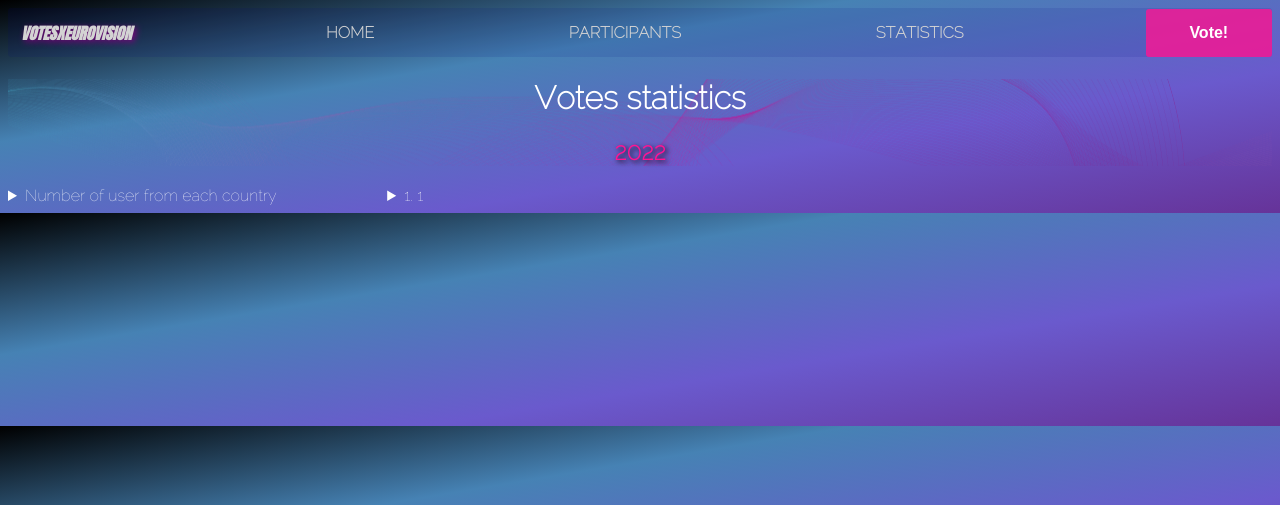
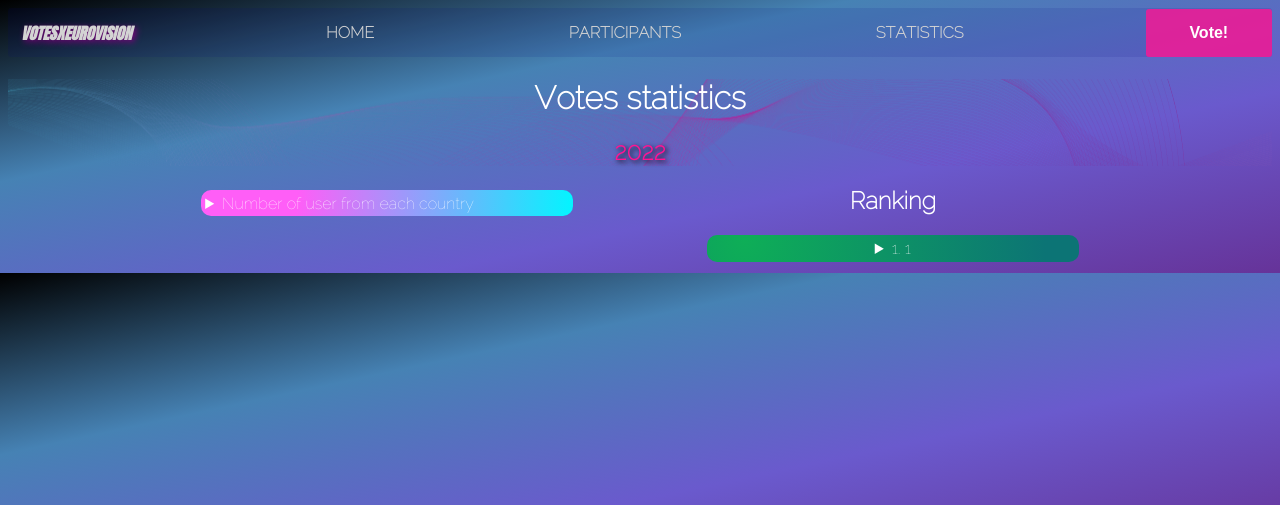
Before and after one commit to francescomarins/WMT-Webpage, a PHP site: page /statistics.php in a window 1280 px wide. Shown: the top 505 px of the page. Run offline with PHP 8.4, Linux system fonts and the light colour scheme; tables that the repository leaves empty or names only in its code hold one stand-in row (values such as "Sample post"); some libraries are stand-ins or nearby versions.

Commit message:
statistics almost ok

```diff
--- a/mycss.css
+++ b/mycss.css
@@ -151,12 +151,23 @@ iframe {
 
 .countries_container {
   width: 30%;
+  margin-left: 15%;
   float: left;
 }
 .artists_container {
-  width: 70%;
-  margin-left: 30%;
-  align-items: center;
+  text-align: center;
+  width:30%;
+  margin-left: 55%;
+}
+summary {
+  background-image: radial-gradient( circle farthest-corner at 10% 20%,  rgba(255,94,247,1) 17.8%, rgba(2,245,255,1) 100.2% );
+  padding: 1%;
+  margin: 1%;
+  border-radius: 10px;
+}
+
+summary[name="1"], summary[name="2"], summary[name="3"] {
+  background-image: radial-gradient(circle farthest-corner at 10% 20%, rgba(14,174,87,1) 0%, rgba(12,116,117,1) 90%);
 }
 
 .city {
--- a/statistics.php
+++ b/statistics.php
@@ -36,11 +36,15 @@
   }
 
   $votesperartist = array();
+  foreach (array_keys($artists) as $key) {
+    $votesperartist["$key"] = 0;
+  }
   $result = mysqli_query($con, "SELECT `country`, SUM(votes) as tot_votes FROM votes GROUP BY country ORDER BY 2 DESC");
   while($row = mysqli_fetch_assoc($result)) {
     $country = $row['country'];
-    $votesperartist["$country"] = $row['tot_votes'];
+    $votesperartist["$country"] = (int)$row['tot_votes'];
   }
+  arsort($votesperartist);
   ?>
   <script type="text/javascript">
   function display_totals() {
@@ -97,63 +101,6 @@
 
     Plotly.newPlot('countriespie', data, layout);
   }
-
-  function display_ranking(country) {
-    let fors = document.getElementsByClassName("for");
-    let for_values = new Array();
-    let for_countries = new Array();
-    let total = 0;
-
-    for (var i = 0; i < fors.length; i++) {
-      var item = fors[i];
-      total = total + parseInt(item.innerHTML);
-    }
-
-    var limit = (fors.length < 5) ? fors.length : 5;
-    for (var i = 0; i < limit; i++) {
-      var item = fors[i];
-      for_countries[i] = item.getAttribute('name');
-      for_values[i] = parseInt(item.innerHTML)*1.0 / total * 100;
-    }
-
-    if(fors.length > 5) {
-      for_countries[5] = "Others";
-      var others_value = 0;
-      for (var i = 5; i < fors.length; i++) {
-        var item = fors[i];
-        others_value = others_value + parseInt(item.innerHTML);
-      }
-      for_values[5] = others_value*1.0 / total * 100;
-    }
-
-    var colours_array = ["90e0ef","48cae4","00b4d8","0096c7","0077b6","023e8a","03045e"];
-
-    var data = [{
-      values: for_values,
-      labels: for_countries,
-      type: 'pie',
-      hoverinfo: 'label+percent',
-      marker: {
-        colors: colours_array
-      }
-    }];
-
-    var layout = {
-      paper_bgcolor: 'rgba(0,0,0,0)',
-      plot_bgcolor: 'rgba(0,0,0,0)',
-      font: {
-        color: 'white'
-      },
-      hoverlabel: {
-        bordercolor: 'white'
-      },
-      showlegend: false
-    }
-
-    el_name = country + "_pie";
-    Plotly.newPlot(el_name, data, layout);
-  }
-
   </script>
 </head>
 <body>
@@ -187,15 +134,20 @@
       </script>
   </section>
   <section id="artists_container" class="artists_container">
+    <h2>Ranking</h2>
     <?php
     $order = 1;
+    $currentvotes = 0;
+    $previousvotes = -1;
     foreach(array_keys($votesperartist) as $key) {
-      echo "<details><summary>$order. $key</summary>";
-      echo "<div name='$key' class='for' hidden>$votesperartist[$key]</div>";
-      echo "<p id='$key"."_pie'></p>";
+        $currentvotes = $votesperartist[$key];
+      if($currentvotes != $previousvotes && $previousvotes != -1) {
+        $order++;
+      }
+      echo "<details><summary name='$order'>$order. $key</summary>";
+      echo "<table><th>Singer</th><th>Song</th><th>Votes</th><tr><td>" . $artists[$key]->get_name() ."</td><td>" . $artists[$key]->get_song() ."</td><td name='$key' class='for'>$votesperartist[$key]</td></tr></table>";
       echo "</details>";
-      $order++;
-      echo "<script type='text/javascript'>display_ranking('".$key."');</script>";
+      $previousvotes = $currentvotes;
     }
     ?>
   </section>
```
Lines whose indentation alone changed are shown as unchanged.
